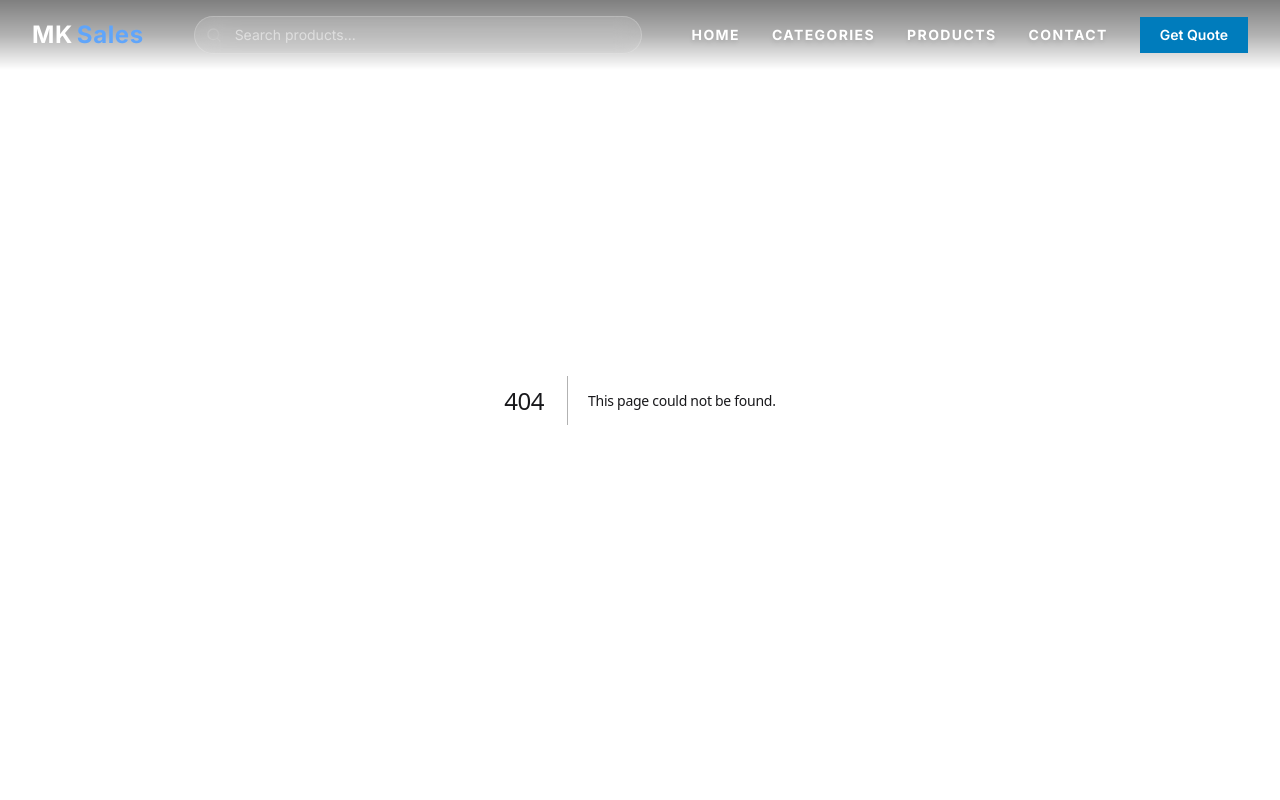
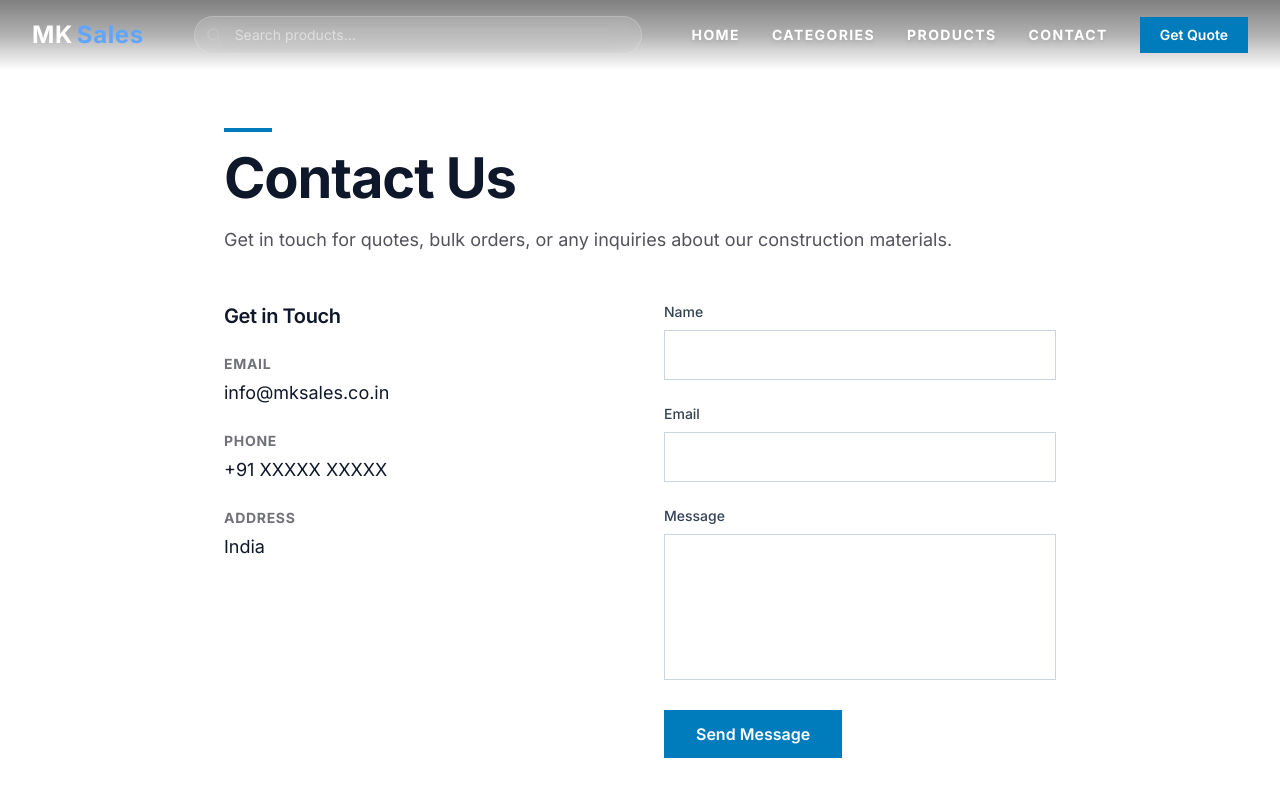
Before and after one commit to riCl3/mksales-frontend, a Next.js app: page /contact in a window 1280 px wide. Before the commit this address had no page. Shown: the top 800 px of the page. Built offline with nearby package versions, Linux system fonts and the light colour scheme.

Commit message:
Add contact page

```diff
--- /dev/null
+++ b/src/app/contact/page.js
@@ -0,0 +1,51 @@
+export default function ContactPage() {
+  return (
+    <main className="min-h-screen bg-white pt-32 pb-24">
+      <div className="max-w-4xl mx-auto px-8">
+        <div className="w-12 h-1 bg-brand-blue mb-4" />
+        <h1 className="text-display-xl text-slate-900 mb-4">Contact Us</h1>
+        <p className="text-lg text-zinc-600 mb-12">
+          Get in touch for quotes, bulk orders, or any inquiries about our construction materials.
+        </p>
+
+        <div className="grid md:grid-cols-2 gap-12">
+          <div>
+            <h2 className="text-xl font-semibold text-slate-900 mb-6">Get in Touch</h2>
+            <div className="space-y-6">
+              <div>
+                <h3 className="text-sm font-bold uppercase tracking-wider text-zinc-500 mb-1">Email</h3>
+                <p className="text-slate-900">info@mksales.co.in</p>
+              </div>
+              <div>
+                <h3 className="text-sm font-bold uppercase tracking-wider text-zinc-500 mb-1">Phone</h3>
+                <p className="text-slate-900">+91 XXXXX XXXXX</p>
+              </div>
+              <div>
+                <h3 className="text-sm font-bold uppercase tracking-wider text-zinc-500 mb-1">Address</h3>
+                <p className="text-slate-900">India</p>
+              </div>
+            </div>
+          </div>
+
+          <form className="space-y-6">
+            <div>
+              <label htmlFor="name" className="block text-sm font-medium text-slate-700 mb-2">Name</label>
+              <input type="text" id="name" className="w-full px-4 py-3 border border-slate-300 focus:border-brand-blue focus:ring-1 focus:ring-brand-blue outline-none transition-colors" />
+            </div>
+            <div>
+              <label htmlFor="email" className="block text-sm font-medium text-slate-700 mb-2">Email</label>
+              <input type="email" id="email" className="w-full px-4 py-3 border border-slate-300 focus:border-brand-blue focus:ring-1 focus:ring-brand-blue outline-none transition-colors" />
+            </div>
+            <div>
+              <label htmlFor="message" className="block text-sm font-medium text-slate-700 mb-2">Message</label>
+              <textarea id="message" rows="5" className="w-full px-4 py-3 border border-slate-300 focus:border-brand-blue focus:ring-1 focus:ring-brand-blue outline-none transition-colors resize-none"></textarea>
+            </div>
+            <button type="submit" className="px-8 py-3 bg-brand-blue text-white font-semibold hover:bg-blue-600 transition-colors duration-300">
+              Send Message
+            </button>
+          </form>
+        </div>
+      </div>
+    </main>
+  );
+}
```
